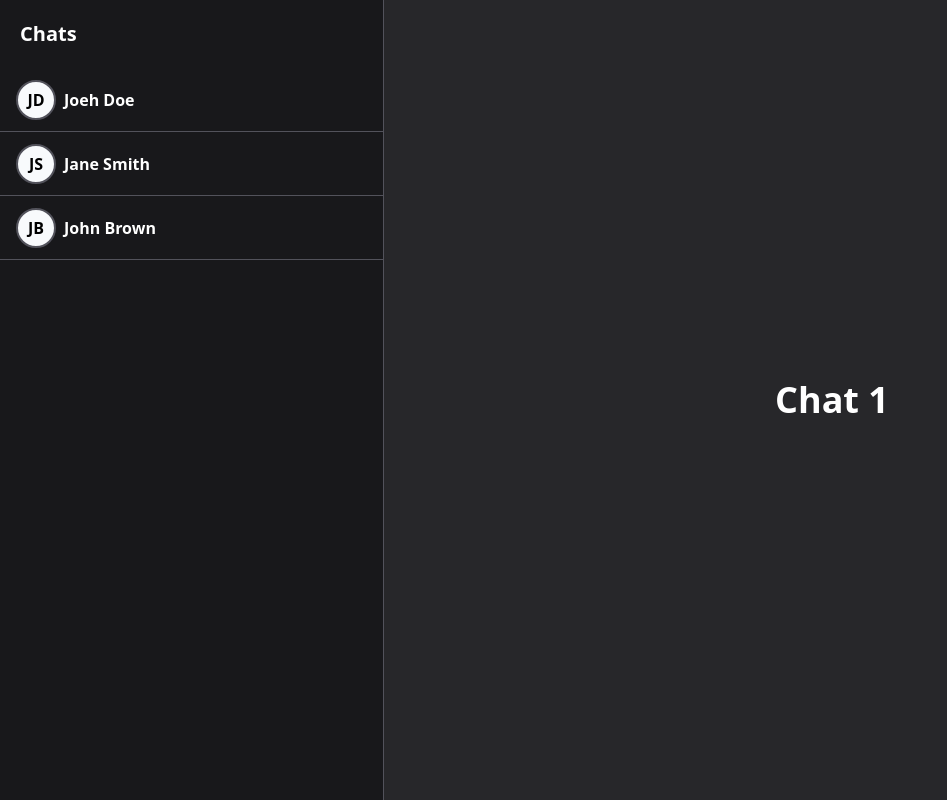
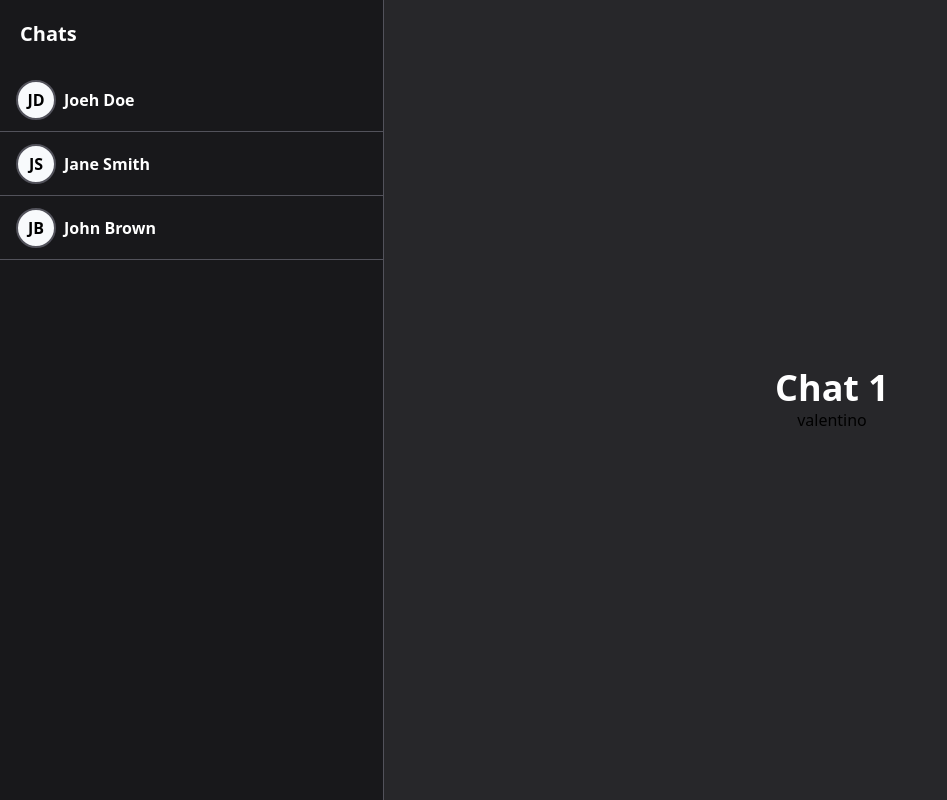
Before and after one commit to NicolasAmorosi/chat-frontend, a React (Vite) app: page /chat/1 in a window 1280 px wide. Shown: the whole page, without its empty margins (0-947 px from the left). Built offline with nearby package versions, Linux system fonts and the light colour scheme.

Commit message:
puse mi nombre

```diff
--- a/src/pages/Chat.jsx
+++ b/src/pages/Chat.jsx
@@ -7,6 +7,7 @@ export function Chat() {
     <div className=" flex flex-col items-between grow">
       <div className="flex flex-col items-center justify-center w-full h-full bg-zinc-800">
         <h1 className="text-4xl font-bold text-white">Chat {chatId}</h1>
+        <div>valentino</div>
       </div>
     </div>
   );
```
